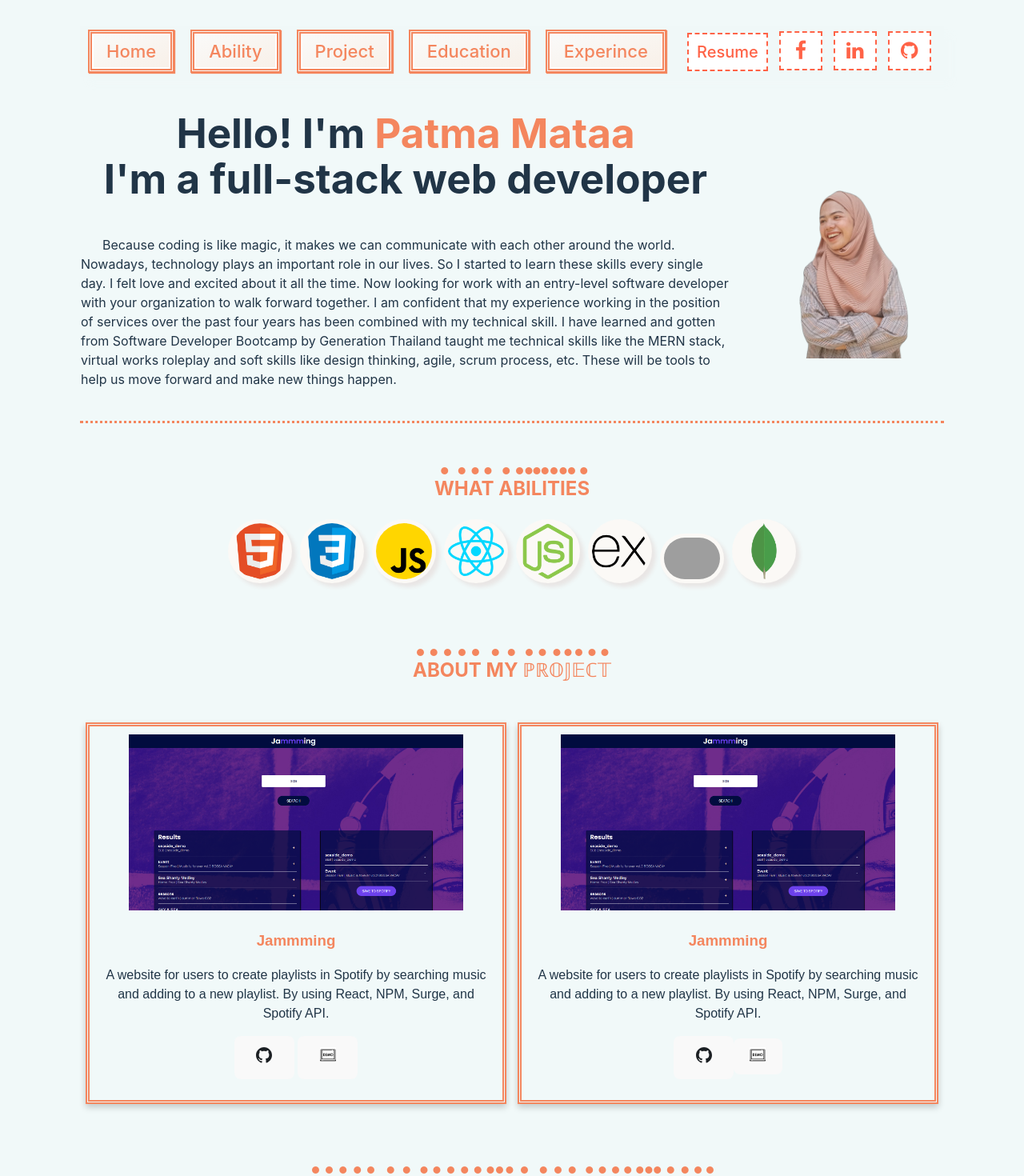
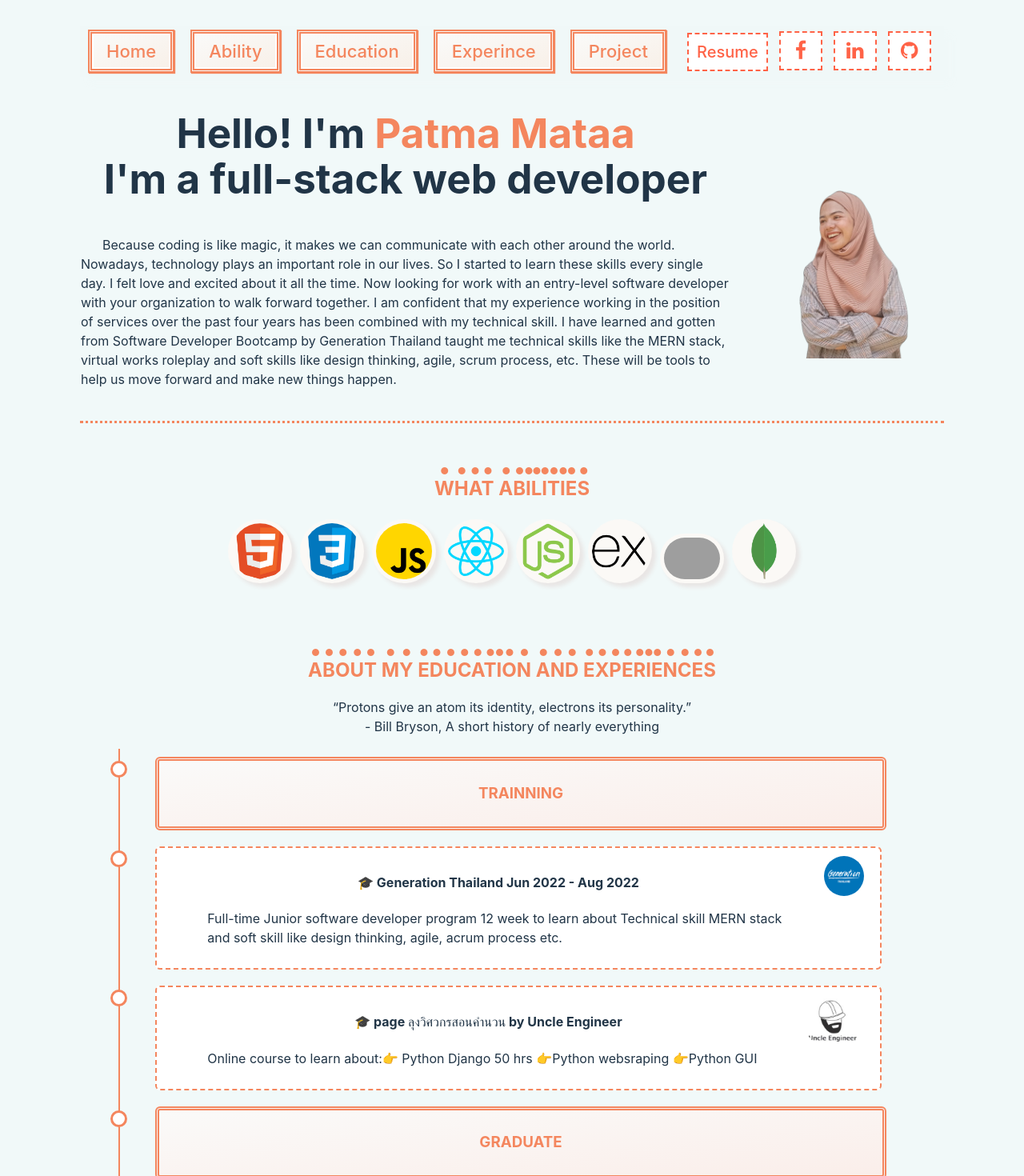
Before and after one commit to Patma12/PortPatma, a React (Vite) app: page / in a window 1280 px wide. Shown: the top 1470 px of the page at 80% size. Built offline with nearby package versions, Linux system fonts and the light colour scheme; grey boxes are pictures that could not be loaded.

Commit message:
update project

```diff
--- a/src/component/App/App.jsx
+++ b/src/component/App/App.jsx
@@ -27,13 +27,16 @@ function App() {
         <Skill />
         <br /><br />
         </section>
+
+        <section id='expereince'>
+        <Expereinces />
+        </section>
+
         <section id='project'>
         <Project />
         <br /><br />
         </section>
-        <section id='expereinced'>
-        <Expereinces />
-        </section>
+
     </div>  )
 
 
--- a/src/component/Nav/Nav.jsx
+++ b/src/component/Nav/Nav.jsx
@@ -9,9 +9,9 @@ function Nav() {
         <ul className="topnav">
             <li><a href="#home">Home</a></li>
             <li><a href="#skill">Ability</a></li>
+            <li><a href="#expereince">Education</a></li>
+            <li><a href="#expereince">Experince</a></li>
             <li><a href="#project">Project</a></li>
-            <li><a href="#expereinced">Education</a></li>
-            <li><a href="#expereinced">Experince</a></li>
             <a href='https://drive.google.com/file/d/1CMwvN1I3xIf2rjsgWocX8G1tY6Gtkwht/view?usp=sharing'><button className='fa-button'>Resume</button></a>
             <a href="#" className="fa fa-facebook"></a>
             <a href="https://www.linkedin.com/in/patma-mataa-287672248/" className="fa fa-linkedin"></a>
--- a/src/component/Project/Project.jsx
+++ b/src/component/Project/Project.jsx
@@ -2,6 +2,7 @@ import './Project.css'
 import jamming from "../../assets/image/jamming.png"
 import github from "../../assets/image/github.svg"
 import demoicon from '../../assets/image/demoicon.png'
+import offit from '../../assets/image/offit.png'
 
 
 function Project() {
@@ -18,10 +19,10 @@ function Project() {
                 </div>
 
                 <div className="card">
-                    <img className="card-image" src={jamming} alt="John" height="220px" />
-                    <h3>Jammming</h3>
-                    <p>A website for users to create playlists in Spotify by searching music and adding to a new playlist. By using React, NPM, Surge, and Spotify API.</p>
-                    <p><a href="https://jammingpatma.surge.sh/" ><button><img className="image-icon" src={github} /></button></a><button><img src={demoicon} /></button></p>
+                    <img className="card-image" src={offit} alt="John" height="220px" />
+                    <h3>offit</h3>
+                    <p>A website for users to managing exercises. By using React, NPM, Vercek, Mongodb, Express, node.js.</p>
+                    <p><a href="https://github.com/sukitb/flog" ><button><img className="image-icon" src={github} /></button></a> <a href="https://offit.vercel.app/"><button><img src={demoicon} /></button></a></p>
                 </div>
 
 
```
Also changed, not shown: src/assets/image/offit.png (added).
